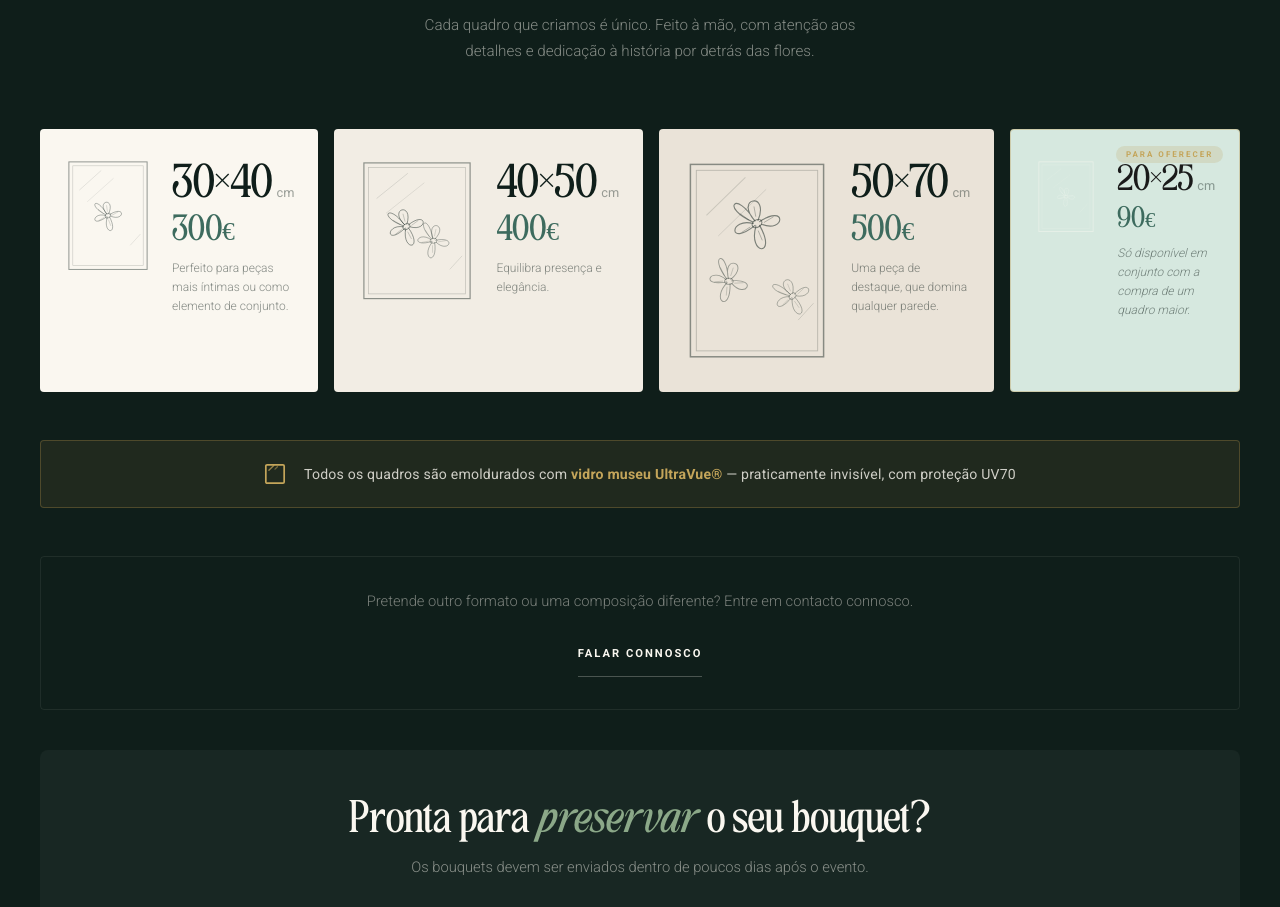
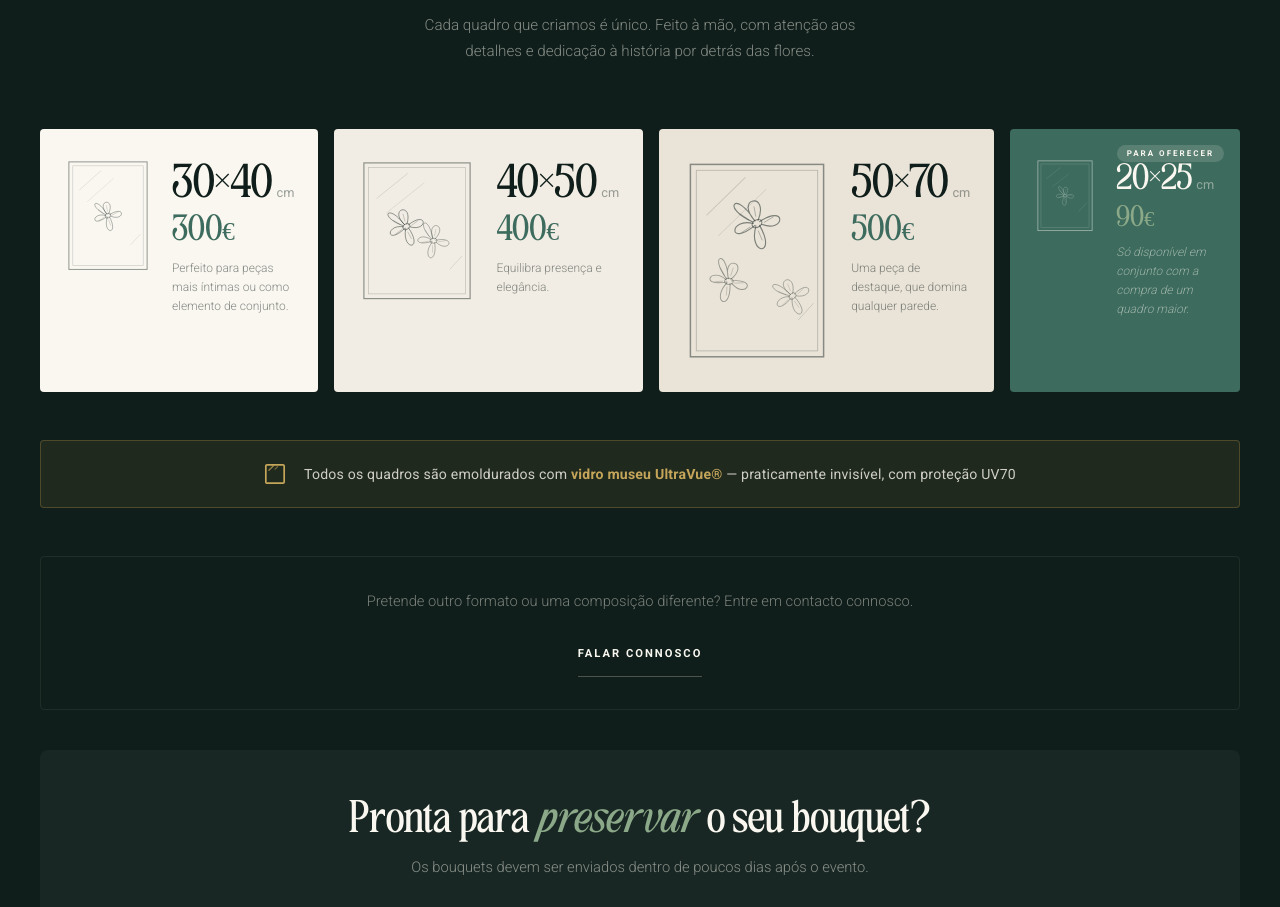
Before and after one commit to floresabeirario/fbr-website, a Next.js app: page /opcoes-e-precos in a window 1280 px wide. Shown: the part 2648-3555 px from the top of the page. Built offline with nearby package versions, Linux system fonts and the light colour scheme.

Commit message:
Update client.jsx

```diff
--- a/app/opcoes-e-precos/client.jsx
+++ b/app/opcoes-e-precos/client.jsx
@@ -352,7 +352,7 @@ export default function OpcoesClient() {
               <Reveal key={i} delay={i * 0.1}>
                 <div style={{
                   backgroundColor: item.addon
-                    ? "#D6E8DF"
+                    ? "#3D6B5E"
                     : i === 0 ? "#FAF7F0" : i === 1 ? "#F2EDE4" : "#EAE3D8",
                   padding: "28px 24px 28px",
                   display: "flex",
@@ -360,7 +360,7 @@ export default function OpcoesClient() {
                   height: "100%",
                   boxSizing: "border-box",
                   borderRadius: "4px",
-                  border: item.addon ? "1px solid rgba(184,149,74,0.35)" : "none",
+                  border: item.addon ? "none" : "none",
                   position: "relative",
                 }}>
 
@@ -368,8 +368,8 @@ export default function OpcoesClient() {
                   {item.addon && (
                     <span style={{
                       position: "absolute", top: "16px", right: "16px",
-                      backgroundColor: "rgba(184,149,74,0.18)",
-                      color: "#C4A55A",
+                      backgroundColor: "rgba(250,247,240,0.15)",
+                      color: "#FAF7F0",
                       fontSize: "0.5rem", letterSpacing: "2px", textTransform: "uppercase",
                       fontFamily: "Roboto, sans-serif", fontWeight: 600,
                       padding: "4px 10px", borderRadius: "100px",
@@ -388,7 +388,7 @@ export default function OpcoesClient() {
                         flowers={item.flowers}
                         svgWidth={item.svgWidth}
                         label={item.size}
-                        dark={!item.addon}
+                        dark={item.addon ? false : true}
                       />
                     </div>
 
@@ -397,19 +397,19 @@ export default function OpcoesClient() {
                       <p style={{
                         fontFamily: "'TAN-MEMORIES', serif",
                         fontSize: item.addon ? "clamp(1.2rem, 2vw, 1.7rem)" : "clamp(1.7rem, 2.6vw, 2.4rem)",
-                        color: item.addon ? "#1a1a1a" : "#0F1E1A",
+                        color: item.addon ? "#FAF7F0" : "#0F1E1A",
                         margin: "0",
                         lineHeight: 1,
                       }}>
                         {item.size}
-                        <span style={{ fontSize: "0.8rem", fontFamily: "Roboto, sans-serif", fontWeight: 400, marginLeft: "4px", color: item.addon ? "rgba(15,30,26,0.4)" : "rgba(15,30,26,0.4)" }}>
+                        <span style={{ fontSize: "0.8rem", fontFamily: "Roboto, sans-serif", fontWeight: 400, marginLeft: "4px", color: item.addon ? "rgba(250,247,240,0.45)" : "rgba(15,30,26,0.4)" }}>
                           {item.unit}
                         </span>
                       </p>
                       <p style={{
                         fontFamily: "'TAN-MEMORIES', serif",
                         fontSize: item.addon ? "clamp(1rem, 1.8vw, 1.3rem)" : "clamp(1.2rem, 2vw, 1.6rem)",
-                        color: item.addon ? "#3D6B5E" : "#3D6B5E",
+                        color: item.addon ? "#8BA888" : "#3D6B5E",
                         margin: "8px 0 10px",
                       }}>
                         {item.price}€
@@ -419,7 +419,7 @@ export default function OpcoesClient() {
                         fontWeight: 300,
                         fontSize: "0.75rem",
                         lineHeight: 1.6,
-                        color: item.addon ? "rgba(15,30,26,0.5)" : "rgba(15,30,26,0.5)",
+                        color: item.addon ? "rgba(250,247,240,0.5)" : "rgba(15,30,26,0.5)",
                         margin: 0,
                         fontStyle: item.addon ? "italic" : "normal",
                       }}>
```
